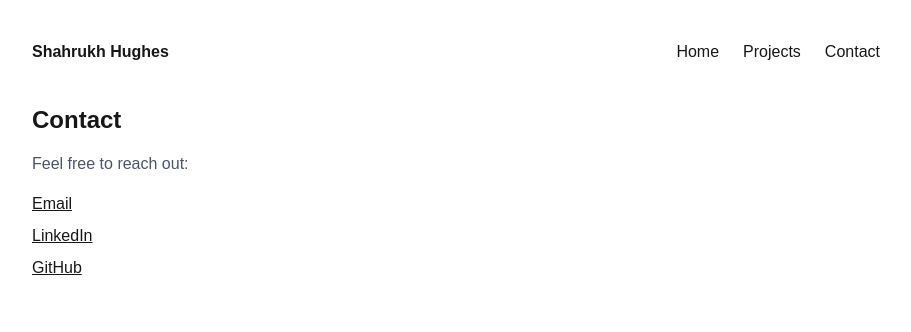
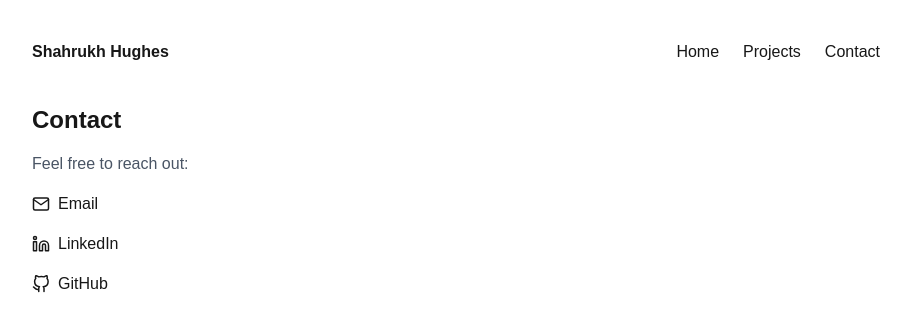
Before and after one commit to Shak-H/shahrukh-portfolio, a Next.js app: page /contact in a window 1280 px wide. Shown: the top 332 px of the page, without its empty margins (184-1095 px from the left). Built offline with nearby package versions, Linux system fonts and the light colour scheme.

Commit message:
feat: add icons for GitHub, LinkedIn, email, and CV download links

```diff
--- a/app/contact/page.tsx
+++ b/app/contact/page.tsx
@@ -1,5 +1,6 @@
 import Navbar from "@/components/Navbar";
 import type { Metadata } from "next";
+import { FiMail, FiLinkedin, FiGithub } from "react-icons/fi";
 
 export const metadata: Metadata = {
   title: "Contact",
@@ -15,12 +16,13 @@ export default function Contact() {
       <p className="text-gray-600 dark:text-gray-300 mb-4">
         Feel free to reach out:
       </p>
-      <ul aria-label="Contact links" className="space-y-2">
+      <ul aria-label="Contact links" className="space-y-3">
         <li>
           <a
             href="mailto:shahrukh.hughes@gmail.com"
-            className="underline hover:text-blue-600 dark:hover:text-blue-400 focus-visible:outline-2 focus-visible:outline-offset-2 focus-visible:outline-blue-500 transition-colors"
+            className="inline-flex items-center gap-2 hover:text-blue-600 dark:hover:text-blue-400 focus-visible:outline-2 focus-visible:outline-offset-2 focus-visible:outline-blue-500 transition-colors"
           >
+            <FiMail size={18} aria-hidden="true" />
             Email
           </a>
         </li>
@@ -29,8 +31,9 @@ export default function Contact() {
             href="https://linkedin.com/in/shahrukh-hughes"
             target="_blank"
             rel="noopener noreferrer"
-            className="underline hover:text-blue-600 dark:hover:text-blue-400 focus-visible:outline-2 focus-visible:outline-offset-2 focus-visible:outline-blue-500 transition-colors"
+            className="inline-flex items-center gap-2 hover:text-blue-600 dark:hover:text-blue-400 focus-visible:outline-2 focus-visible:outline-offset-2 focus-visible:outline-blue-500 transition-colors"
           >
+            <FiLinkedin size={18} aria-hidden="true" />
             LinkedIn
             <span className="sr-only"> (opens in new tab)</span>
           </a>
@@ -40,8 +43,9 @@ export default function Contact() {
             href="https://github.com/Shak-H"
             target="_blank"
             rel="noopener noreferrer"
-            className="underline hover:text-blue-600 dark:hover:text-blue-400 focus-visible:outline-2 focus-visible:outline-offset-2 focus-visible:outline-blue-500 transition-colors"
+            className="inline-flex items-center gap-2 hover:text-blue-600 dark:hover:text-blue-400 focus-visible:outline-2 focus-visible:outline-offset-2 focus-visible:outline-blue-500 transition-colors"
           >
+            <FiGithub size={18} aria-hidden="true" />
             GitHub
             <span className="sr-only"> (opens in new tab)</span>
           </a>
--- a/app/page.tsx
+++ b/app/page.tsx
@@ -1,5 +1,6 @@
 import Navbar from "@/components/Navbar";
 import ProjectCard from "@/components/ProjectCard";
+import { FiGithub, FiLinkedin, FiDownload } from "react-icons/fi";
 
 export default function Home() {
   return (
@@ -19,13 +20,14 @@ export default function Home() {
             React, Next.js, and TypeScript. I’ve worked on AI-driven products
             and large-scale ordering platforms in production environments.
           </p>
-          <div className="mt-6 flex gap-6">
+          <div className="mt-6 flex gap-6 items-center">
             <a
               href="https://github.com/Shak-H"
               target="_blank"
               rel="noopener noreferrer"
-              className="underline hover:text-blue-600 dark:hover:text-blue-400 focus-visible:outline-2 focus-visible:outline-offset-2 focus-visible:outline-blue-500 transition-colors"
+              className="inline-flex items-center gap-1.5 hover:text-blue-600 dark:hover:text-blue-400 focus-visible:outline-2 focus-visible:outline-offset-2 focus-visible:outline-blue-500 transition-colors"
             >
+              <FiGithub size={18} aria-hidden="true" />
               GitHub
               <span className="sr-only"> (opens in new tab)</span>
             </a>
@@ -33,8 +35,9 @@ export default function Home() {
               href="https://linkedin.com/in/shahrukh-hughes"
               target="_blank"
               rel="noopener noreferrer"
-              className="underline hover:text-blue-600 dark:hover:text-blue-400 focus-visible:outline-2 focus-visible:outline-offset-2 focus-visible:outline-blue-500 transition-colors"
+              className="inline-flex items-center gap-1.5 hover:text-blue-600 dark:hover:text-blue-400 focus-visible:outline-2 focus-visible:outline-offset-2 focus-visible:outline-blue-500 transition-colors"
             >
+              <FiLinkedin size={18} aria-hidden="true" />
               LinkedIn
               <span className="sr-only"> (opens in new tab)</span>
             </a>
@@ -42,8 +45,9 @@ export default function Home() {
               href="/Shahrukh-Hughes-CV.pdf"
               download
               aria-label="Download CV (PDF)"
-              className="underline hover:text-blue-600 dark:hover:text-blue-400 focus-visible:outline-2 focus-visible:outline-offset-2 focus-visible:outline-blue-500 transition-colors"
+              className="inline-flex items-center gap-1.5 hover:text-blue-600 dark:hover:text-blue-400 focus-visible:outline-2 focus-visible:outline-offset-2 focus-visible:outline-blue-500 transition-colors"
             >
+              <FiDownload size={18} aria-hidden="true" />
               Download CV
             </a>
           </div>
--- a/package.json
+++ b/package.json
@@ -11,7 +11,8 @@
   "dependencies": {
     "next": "16.2.4",
     "react": "19.2.4",
-    "react-dom": "19.2.4"
+    "react-dom": "19.2.4",
+    "react-icons": "^5.6.0"
   },
   "devDependencies": {
     "@tailwindcss/postcss": "^4",
```
Also changed, not shown: 1 other file (tests, documents, lock files or other folders).
